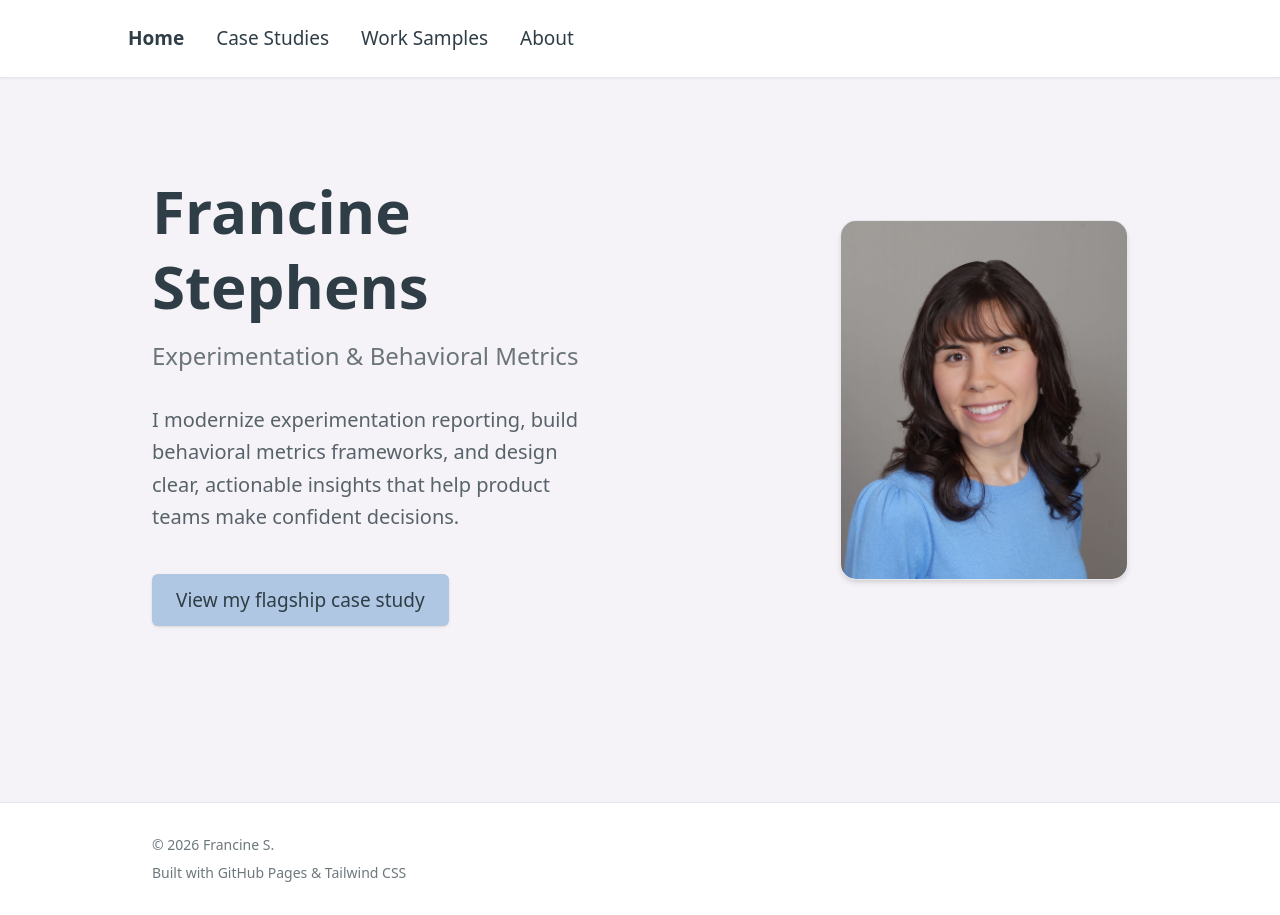
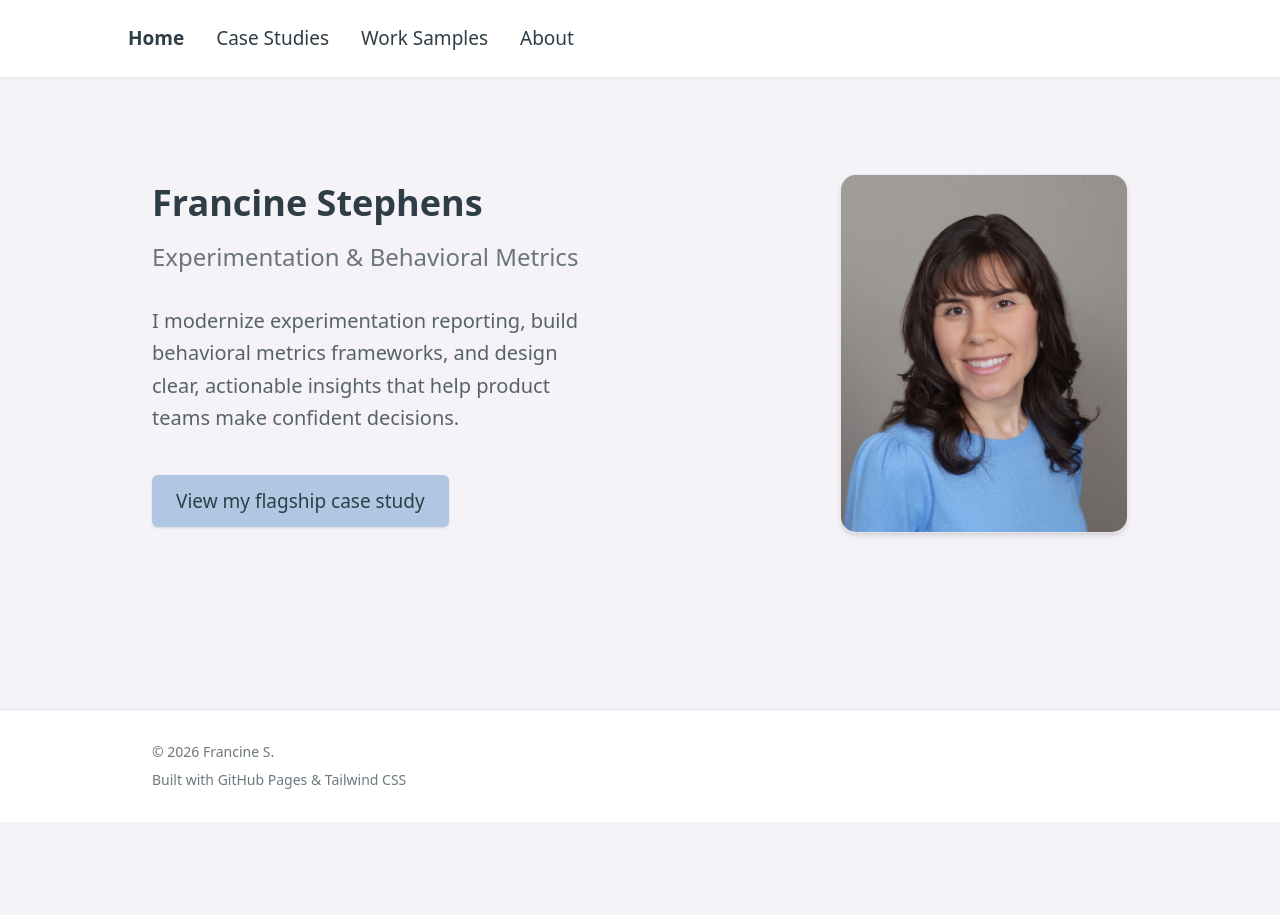
Before and after one commit to francine-i-stephens/francine-portfolio, a Jekyll site: the page index.html, which Jekyll copies as it is, in a window 1280 px wide. Built offline with Jekyll 4.4.1, drawn with Linux system fonts in a browser that asks for light colours; nearby versions of some CDN libraries.

Commit message:
Update index.html

```diff
--- a/index.html
+++ b/index.html
@@ -43,7 +43,7 @@
     <!-- Text -->
     <div>
       <!-- Name -->
-      <h1 class="text-6xl font-bold mb-4 leading-tight text-charcoal">
+      <h1 class="text-4xl font-bold mb-4 leading-tight text-charcoal">
         Francine Stephens
       </h1>
 
```
